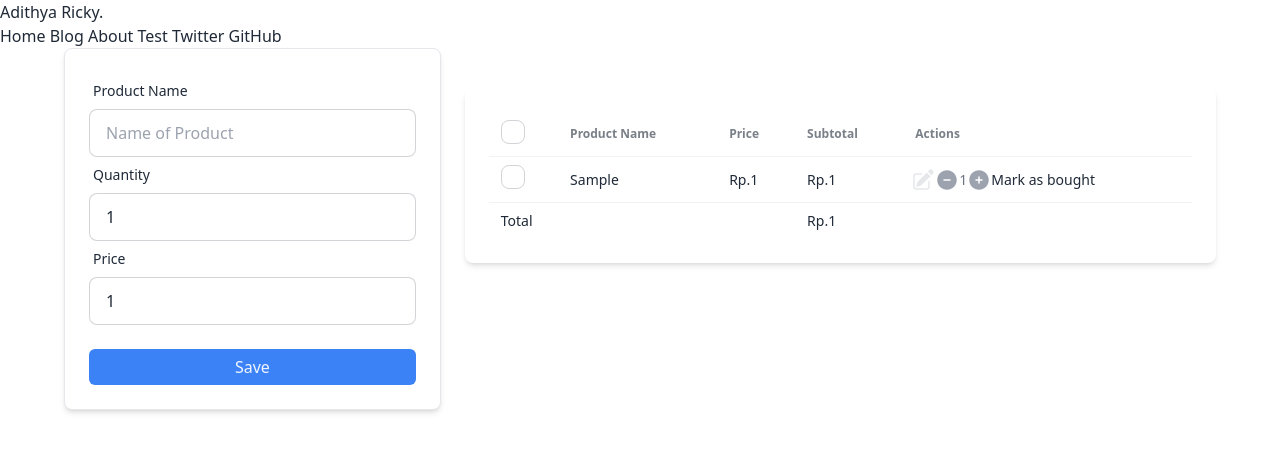
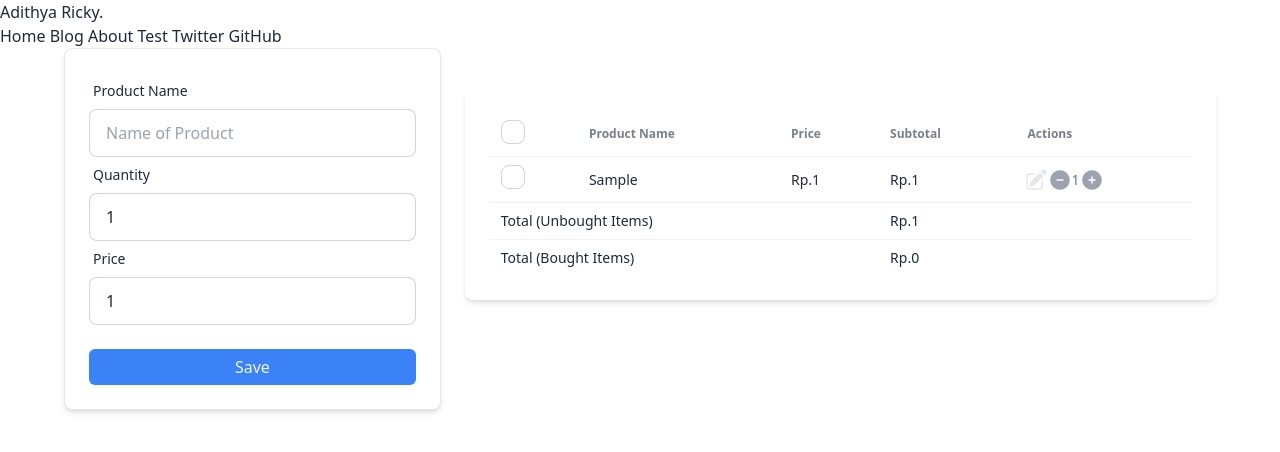
Before and after one commit to adithyaric/adithyaric.github.io, an Astro site: page /test in a window 1280 px wide. Both pictures are taken after typing "Sample" into the empty fields and a click on the button "Save". Built offline with nearby package versions, Linux system fonts and the light colour scheme; Astro itself is replaced by a stand-in of ours.

Commit message:
fix bought and unbought & totals

```diff
--- a/src/components/MyComponent.tsx
+++ b/src/components/MyComponent.tsx
@@ -17,7 +17,7 @@
 function MyComponent() {
   const [notes, setNotes] = useState<Note[]>([]);
   const [productName, setProductName] = useState("");
-  const [isBought, setisBought] = useState(false);
+  const [isBought, setIsBought] = useState(false);
   const [quantity, setQuantity] = useState("1");
   const [price, setPrice] = useState("1");
   const [subtotal, setSubtotal] = useState(0);
@@ -151,11 +151,23 @@
     }
   };
 
-  const handleMarkAsBought = (index: number) => {
+  const handleIsBoughtSelected = () => {
     const newNotes = [...notes];
-    newNotes[index].isBought = true;
+    selected.forEach((index) => {
+      newNotes[index].isBought = !newNotes[index].isBought;
+    });
     setNotes(newNotes);
+    setSelected([]);
   };
+
+  const totalUnbought = notes.reduce(
+    (acc, note) => (note.isBought ? acc : acc + note.subtotal),
+    0
+  );
+  const totalBought = notes.reduce(
+    (acc, note) => (note.isBought ? acc + note.subtotal : acc),
+    0
+  );
 
   return (
     <div className="h-screen">
@@ -248,37 +260,54 @@
                     <td className="px-2 whitespace-nowrap">
                       <div className="mt-4 flex justify-between sm:space-y-6 sm:mt-0 sm:block sm:space-x-6">
                         <div className="flex items-center border-gray-100">
+                          {!item.isBought && (
+                            <>
                               <button onClick={() => handleEditNote(index)}>
                                 <PencilSquareIcon className="h-6 w-6 text-gray-200" />
                               </button>
-                          <button onClick={() => handleDecreaseQuantity(index)}>
+                              <button
+                                onClick={() => handleDecreaseQuantity(index)}
+                              >
                                 <MinusCircleIcon className="h-6 w-6 text-gray-400" />
                               </button>
+                            </>
+                          )}
                           <span className="text-gray-500">{item.quantity}</span>
-                          <button onClick={() => handleIncreaseQuantity(index)}>
+                          {!item.isBought && (
+                            <button
+                              onClick={() => handleIncreaseQuantity(index)}
+                            >
                               <PlusCircleIcon className="h-6 w-6 text-gray-400" />
                             </button>
-                          <button onClick={() => handleMarkAsBought(index)}>
-                            Mark as bought
-                          </button>
+                          )}
                         </div>
                       </div>
                     </td>
                   </tr>
                 ))}
                 <tr>
-                  <td colSpan={3}>Total</td>
-                  <td>Rp.{total.toLocaleString()}</td>
+                  <td colSpan={3}>Total (Unbought Items)</td>
+                  <td>Rp.{totalUnbought.toLocaleString()}</td>
+                </tr>
+                <tr>
+                  <td colSpan={3}>Total (Bought Items)</td>
+                  <td>Rp.{totalBought.toLocaleString()}</td>
                 </tr>
                 {selected.length > 0 && (
                   <tr>
-                    <td colSpan={5}>
+                    <td colSpan={5} className="gap-2 flex">
                       <button
                         className="btn btn-outline btn-error"
                         onClick={handleDeleteSelected}
                       >
                         {selected.length}
                         <TrashIcon className="h-6 w-6" />
+                      </button>
+                      <button
+                        className="btn btn-outline"
+                        onClick={handleIsBoughtSelected}
+                      >
+                        Mark {selected.length} items as bought
                       </button>
                     </td>
                   </tr>
```
Lines whose indentation alone changed are shown as unchanged.
